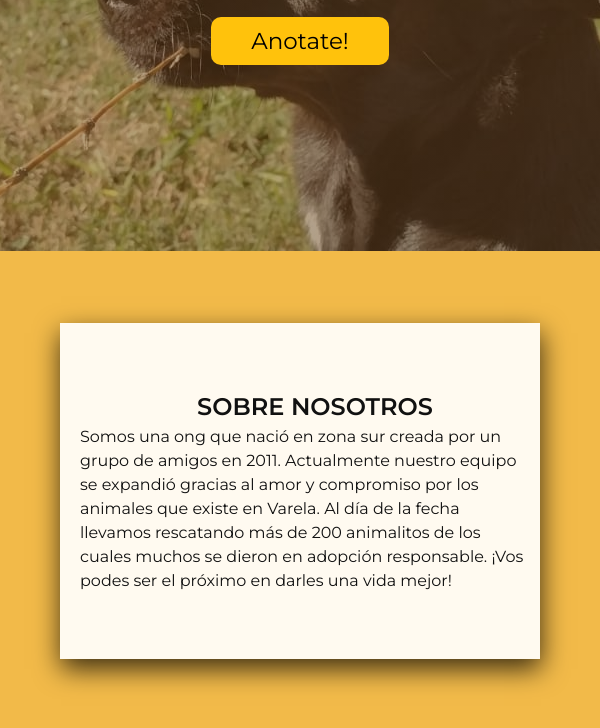
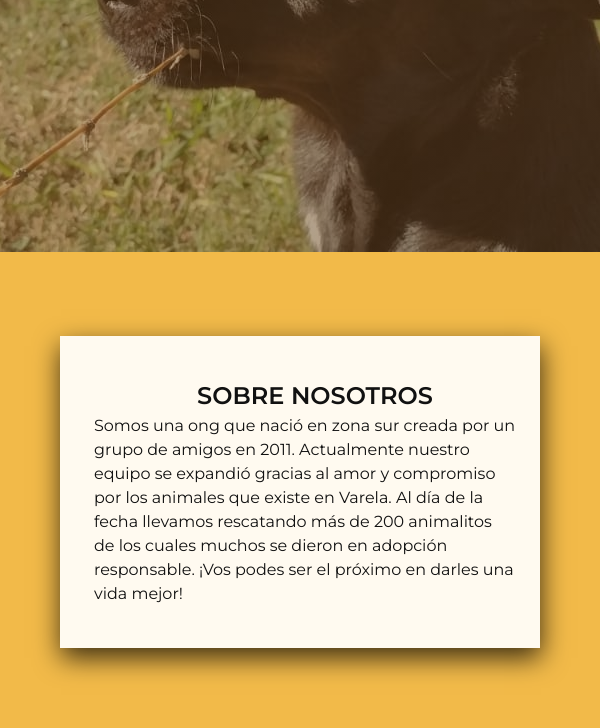
Before and after one commit to sofgln/luckypetsproyect, a plain HTML site: page index.html in a window 600 px wide. Shown: the part 403-1131 px from the top of the page. Drawn offline with Linux system fonts and the light colour scheme; a web font is replaced by a local one.

Commit message:
arreglos

```diff
--- a/index.css
+++ b/index.css
@@ -405,7 +405,7 @@ body{
 
     /*tablet styles*/
 
-    @media only screen and (min-width: 768px) and (max-width: 1279px) {
+    @media only screen and (min-width: 481px) and (max-width: 768px) {
         .nav{
             display: flex;
             justify-content: center;
@@ -470,10 +470,8 @@ body{
 
     }
     /*medium devices*/
-    @media only screen and (min-width: 600px) and (max-width: 767px) {
-        *{
-            overflow: hidden;
-        }
+    @media only screen and (min-width: 320px) and (max-width: 480px) {
+
 
 
         main{
@@ -543,3 +541,6 @@ body{
         }
 
     }
+
+
+/
```
